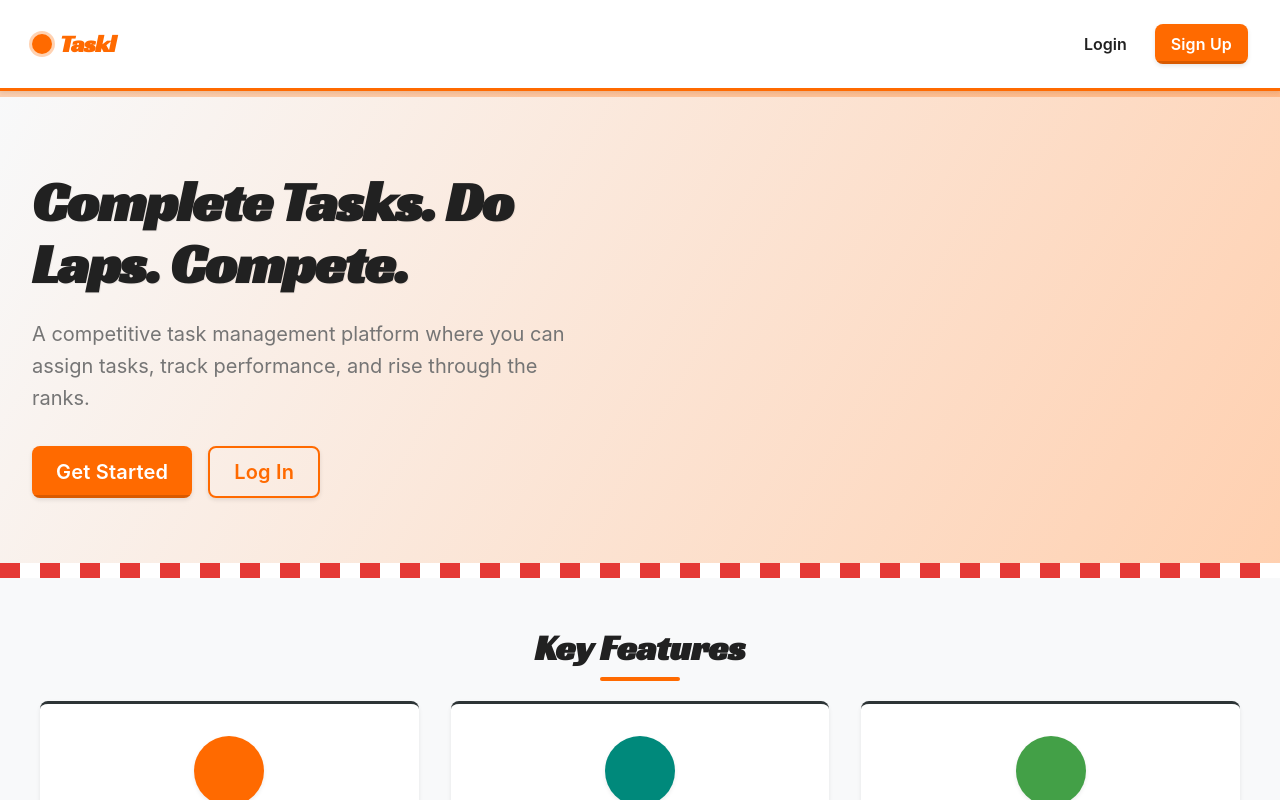
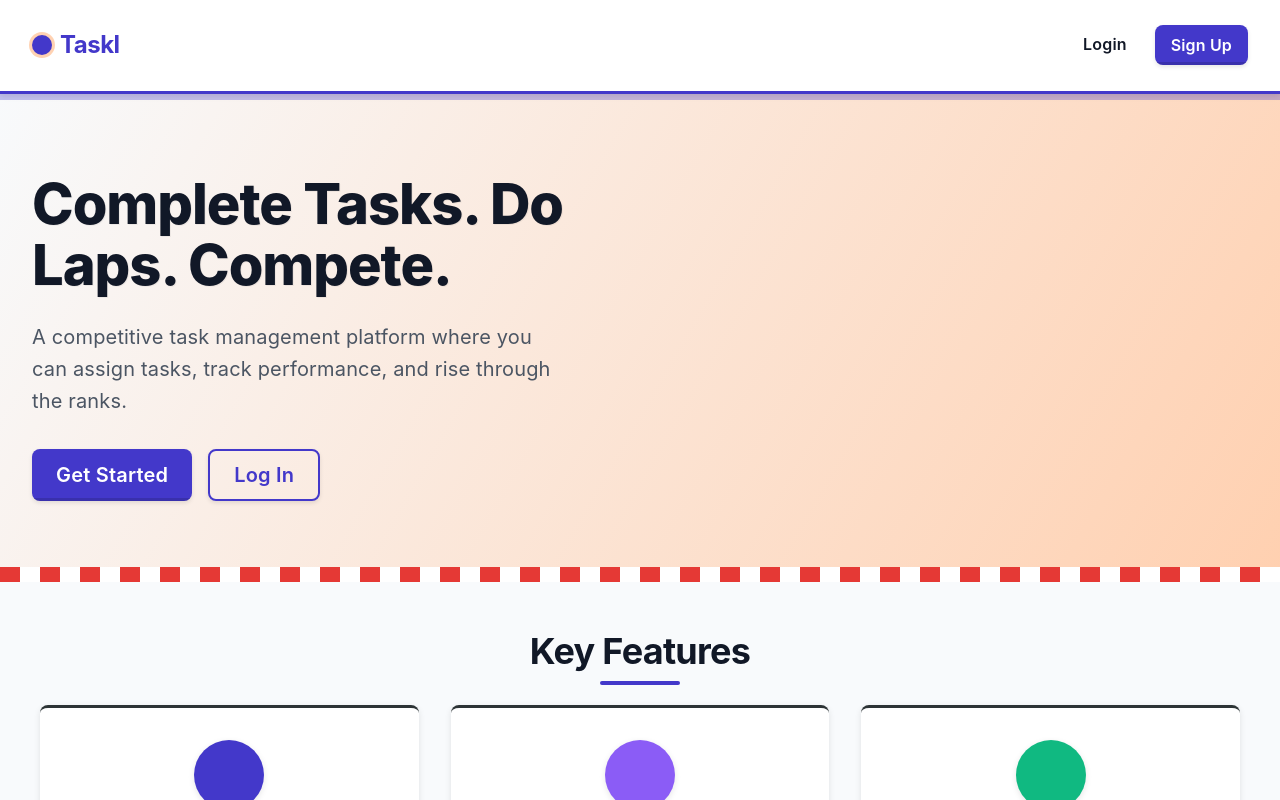
Before and after one commit to gianyrox/tasklapp, a Next.js app: page / in a window 1280 px wide. Shown: the top 800 px of the page. Built offline with nearby package versions, Linux system fonts and the light colour scheme; no server answers.

Commit message:
Apr 15, 2025, 10:53 PM

```diff
--- a/src/styles/globals.css
+++ b/src/styles/globals.css
@@ -1,23 +1,26 @@
 :root {
-  /* Color palette - Racing track theme */
-  --primary: #ff6a00;
-  --primary-dark: #e05a00;
-  --secondary: #00897b;
-  --success: #43a047;
-  --danger: #e53935;
-  --warning: #fdd835;
-  --info: #039be5;
+  /* Color palette - EdTech focused theme */
+  --primary: #4338CA; /* Indigo */
+  --primary-dark: #312E81; /* Darker Indigo */
+  --secondary: #8B5CF6; /* Purple */
+  --success: #10B981; /* Emerald */
+  --danger: #EF4444; /* Red */
+  --warning: #F59E0B; /* Amber */
+  --info: #3B82F6; /* Blue */
 
-  /* Neutrals */
-  --background: #f8f9fa;
+  /* Neutrals with higher contrast */
+  --background: #F8FAFC; /* Very light blue-gray */
   --surface: #ffffff;
-  --text-primary: #212121;
-  --text-secondary: #757575;
-  --border: #e0e0e0;
+  --text-primary: #111827; /* Very dark gray for high contrast */
+  --text-secondary: #4B5563; /* Darker secondary text for better readability */
+  --border: #D1D5DB; /* More visible border */
   --track-asphalt: #2d3436;
   --track-line: #ffffff;
   --track-curb-red: #e53935;
   --track-curb-white: #ffffff;
+  --accent-yellow: #FCD34D; /* For highlights */
+  --accent-green: #10B981; /* For progress elements */
+  --accent-blue: #60A5FA; /* For interactive elements */
 
   /* Layout */
   --spacing-xs: 0.25rem;
@@ -28,22 +31,22 @@
   --spacing-xxl: 3rem;
 
   /* Typography */
-  --font-family-heading: 'Racing Sans One', sans-serif;
+  --font-family-heading: 'Inter', -apple-system, BlinkMacSystemFont, 'Segoe UI', Roboto, Oxygen, Ubuntu, Cantarell, sans-serif;
   --font-family-body: -apple-system, BlinkMacSystemFont, 'Segoe UI', Roboto, Oxygen, Ubuntu, Cantarell, sans-serif;
   --font-family: var(--font-family-body);
   --font-size-sm: 0.875rem;
   --font-size-md: 1rem;
   --font-size-lg: 1.25rem;
   --font-size-xl: 1.5rem;
-  --font-size-xxl: 2rem;
+  --font-size-xxl: 2.25rem; /* Slightly larger for higher impact */
 
-  /* Borders and shadows */
+  /* Borders and shadows for more definition */
   --border-radius-sm: 0.25rem;
   --border-radius-md: 0.5rem;
   --border-radius-lg: 1rem;
-  --shadow-sm: 0 2px 4px rgba(0, 0, 0, 0.08);
-  --shadow-md: 0 4px 8px rgba(0, 0, 0, 0.12);
-  --shadow-lg: 0 8px 16px rgba(0, 0, 0, 0.15);
+  --shadow-sm: 0 2px 6px rgba(0, 0, 0, 0.1);
+  --shadow-md: 0 4px 12px rgba(0, 0, 0, 0.15);
+  --shadow-lg: 0 8px 24px rgba(0, 0, 0, 0.18);
 
   /* Animation */
   --transition-fast: 150ms ease;
@@ -63,16 +66,18 @@ body {
   background-color: var(--background);
   color: var(--text-primary);
   font-size: var(--font-size-md);
-  line-height: 1.5;
+  line-height: 1.6; /* Increased line height for better readability */
   -webkit-font-smoothing: antialiased;
   -moz-osx-font-smoothing: grayscale;
+  letter-spacing: 0.01em; /* Slightly increased letter spacing */
 }
 
 h1, h2, h3, h4, h5, h6 {
-  font-weight: 600;
+  font-weight: 700; /* Bolder headings for higher contrast */
   line-height: 1.2;
   margin-bottom: var(--spacing-md);
   color: var(--text-primary);
+  letter-spacing: -0.02em; /* Tighter letter spacing for headings */
 }
 
 h1 {
@@ -89,55 +94,72 @@ h3 {
 
 p {
   margin-bottom: var(--spacing-md);
+  color: var(--text-primary); /* Ensuring high contrast for all text */
 }
 
 a {
   color: var(--primary);
   text-decoration: none;
   transition: color var(--transition-fast);
+  font-weight: 500; /* Medium weight for links */
+  border-bottom: 1px solid transparent; /* Bottom border for better visibility */
 }
 
 a:hover {
   color: var(--primary-dark);
+  border-bottom-color: var(--primary-dark); /* Show border on hover */
 }
 
 button {
   font-family: inherit;
   cursor: pointer;
+  font-weight: 500; /* Slightly bolder buttons */
 }
 
-/* Status colors for tasks */
+/* Status colors for tasks - with higher contrast */
 .status-pending {
-  color: var(--info);
+  background-color: #DBEAFE; /* Light blue background */
+  color: #1E40AF; /* Darker blue text */
+  font-weight: 600;
+  border: 1px solid #BFDBFE; /* Visible border */
 }
 
 .status-in-progress {
-  color: var(--warning);
+  background-color: #FEF3C7; /* Light amber background */
+  color: #92400E; /* Darker amber text */
+  font-weight: 600;
+  border: 1px solid #FDE68A; /* Visible border */
 }
 
 .status-completed {
-  color: var(--success);
+  background-color: #D1FAE5; /* Light green background */
+  color: #065F46; /* Darker green text */
+  font-weight: 600;
+  border: 1px solid #A7F3D0; /* Visible border */
 }
 
 .status-overdue {
-  color: var(--danger);
+  background-color: #FEE2E2; /* Light red background */
+  color: #B91C1C; /* Darker red text */
+  font-weight: 600;
+  border: 1px solid #FECACA; /* Visible border */
 }
 
-/* Priority indicators */
+/* Priority indicators with better visibility */
 .priority-low {
-  border-left: 3px solid var(--info);
+  border-left: 4px solid var(--info);
 }
 
 .priority-medium {
-  border-left: 3px solid var(--warning);
+  border-left: 4px solid var(--warning);
 }
 
 .priority-high {
-  border-left: 3px solid var(--secondary);
+  border-left: 4px solid var(--secondary);
 }
 
 .priority-urgent {
-  border-left: 3px solid var(--danger);
+  border-left: 4px solid var(--danger);
 }
 
 /* Container */
```
